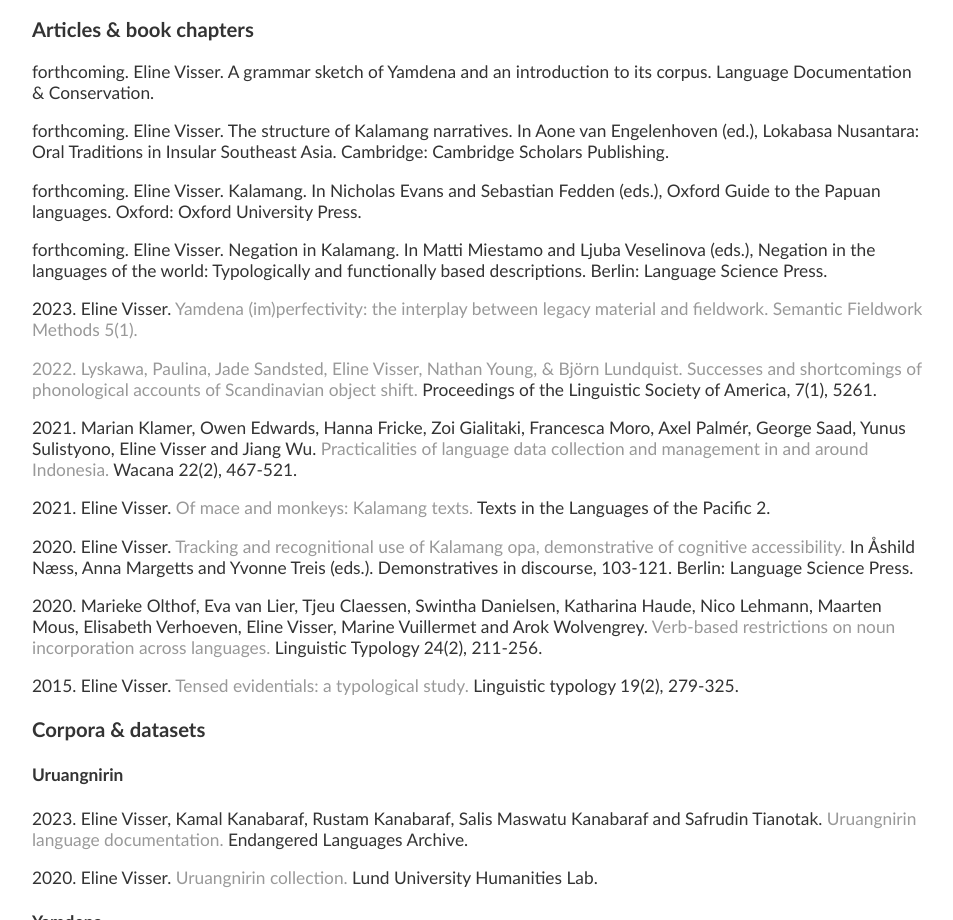
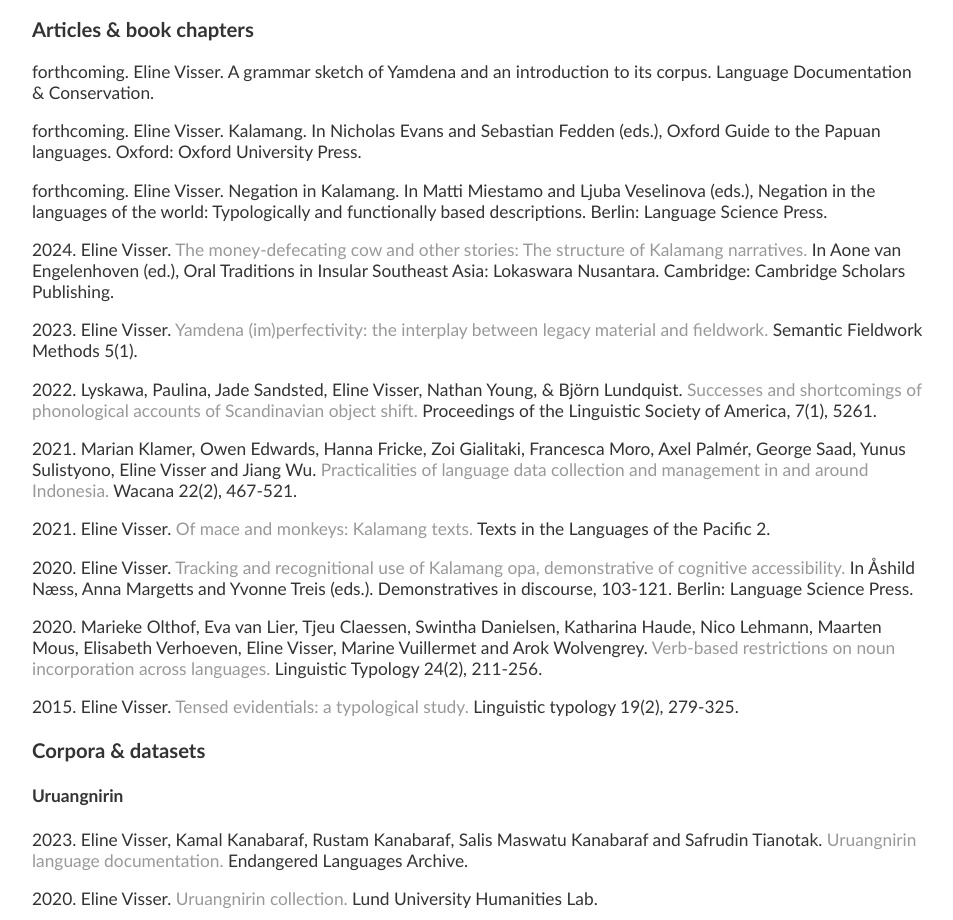
Before and after one commit to elinevisser23/elinevisser23.github.io, a plain HTML site: page index.html in a window 1280 px wide. Shown: the part 816-1736 px from the top of the page, without its empty margins (160-1113 px from the left). Drawn offline with Linux system fonts and the light colour scheme.

Commit message:
lokaswara

```diff
--- a/index.html
+++ b/index.html
@@ -51,13 +51,13 @@
 
 			<p>forthcoming. Eline Visser. A grammar sketch of Yamdena and an introduction to its corpus. Language Documentation & Conservation.</p>
 
-			<p>forthcoming. Eline Visser. The structure of Kalamang narratives. In Aone van Engelenhoven (ed.), Lokabasa Nusantara: Oral Traditions in Insular Southeast Asia. Cambridge: Cambridge Scholars Publishing.</p>
-
 			<p>forthcoming. Eline Visser. Kalamang. In Nicholas Evans and Sebastian Fedden (eds.), Oxford Guide to the Papuan languages. Oxford: Oxford University Press.</p>
 
 			<p>forthcoming. Eline Visser. Negation in Kalamang. In Matti Miestamo and Ljuba Veselinova (eds.), Negation in the languages of the world: Typologically and functionally based descriptions. Berlin: Language Science Press.</p>
 
-			<p>2023. Eline Visser. <a href="https://ojs.library.ubc.ca/index.php/storyboards/issue/view/183154" target= "_blank" rel= "noopener noreferrer">Yamdena (im)perfectivity: the interplay between legacy material and fieldwork. Semantic Fieldwork Methods 5(1).</p>
+			<p>2024. Eline Visser. <a href="https://www.cambridgescholars.com/product/978-1-5275-6051-2/" target= "_blank" rel= "noopener noreferrer">The money-defecating cow and other stories: The structure of Kalamang narratives.</a> In Aone van Engelenhoven (ed.), Oral Traditions in Insular Southeast Asia: Lokaswara Nusantara. Cambridge: Cambridge Scholars Publishing.</p>
+
+			<p>2023. Eline Visser. <a href="https://ojs.library.ubc.ca/index.php/storyboards/issue/view/183154" target= "_blank" rel= "noopener noreferrer">Yamdena (im)perfectivity: the interplay between legacy material and fieldwork.</a> Semantic Fieldwork Methods 5(1).</p>
 
 			<p>2022. Lyskawa, Paulina, Jade Sandsted, Eline Visser, Nathan Young, & Björn Lundquist. <a href="https://doi.org/10.3765/plsa.v7i1.5261"  target="_blank" rel="noopener noreferrer">Successes and shortcomings of phonological accounts of Scandinavian object shift.</a> Proceedings of the Linguistic Society of America, 7(1), 5261.
 
```
